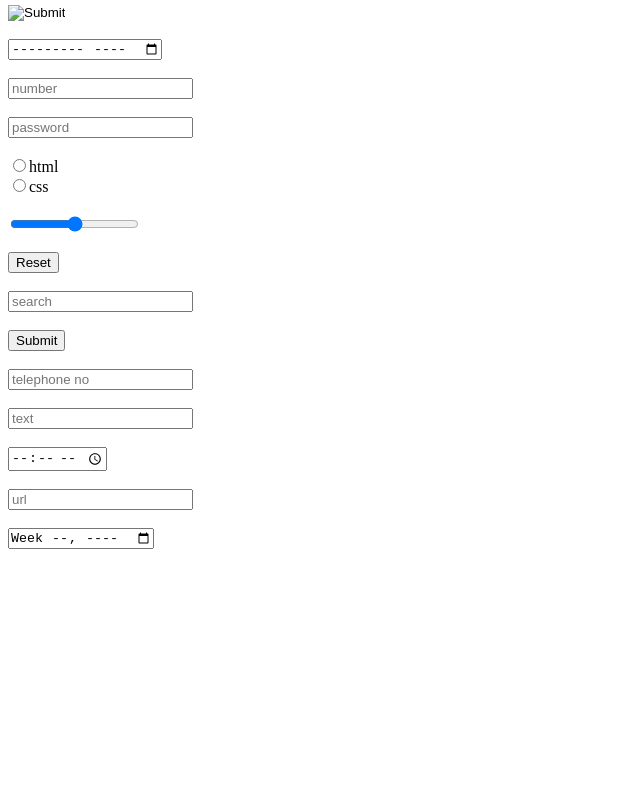
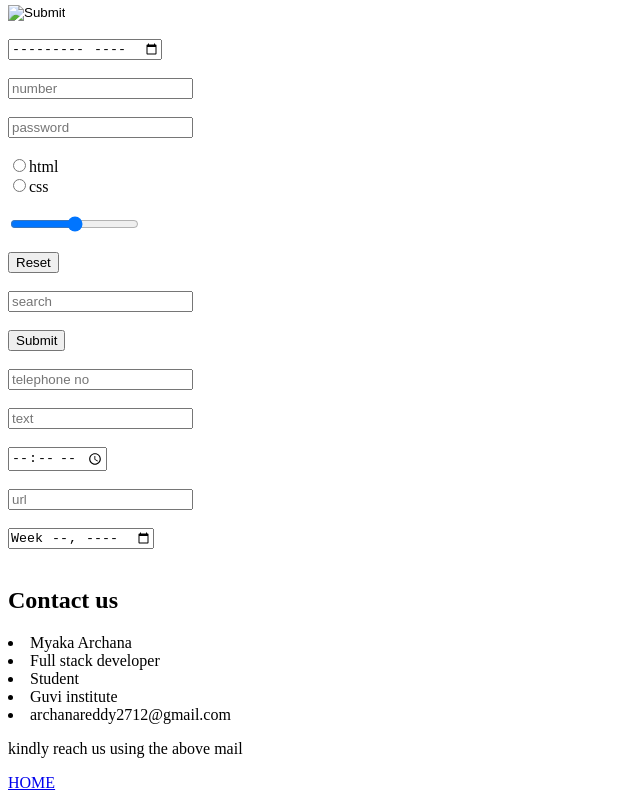
Before and after one commit to MyakaArchana/task-day11, a plain HTML site: page index.html in a window 1280 px wide. Shown: the part 2383-3183 px from the top of the page, without its empty margins (0-640 px from the left). Before the commit the page ends 2958 px from the top, so only its background shows below. Drawn offline with Linux system fonts and the light colour scheme.

Commit message:
Update index.html

```diff
--- a/index.html
+++ b/index.html
@@ -172,5 +172,18 @@
                  <input type="url" placeholder="url"><br><br>
                  <input type="week"><br><br>
 
+       <section>
+       <div>
+           <h1>Contact us</h1>
+           <li>Myaka Archana</li>
+           <li>Full stack developer</li>
+           <li>Student</li>
+           <li>Guvi institute</li>
+           <li>archanareddy2712@gmail.com</li>
+           <p>kindly reach us using the above mail </p>
+           <a href="home.html">HOME</a>
+       </div>
+   </section>
+
         </body>
     </html>
```
